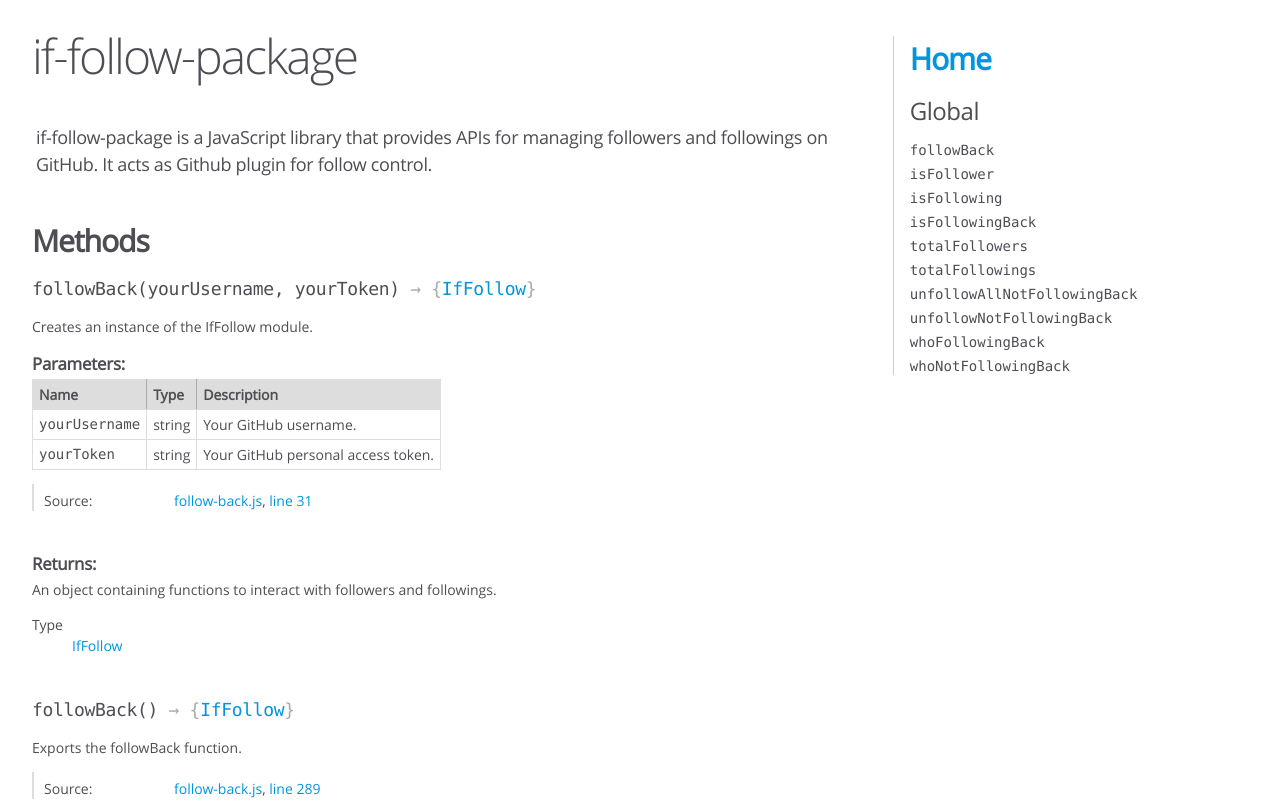
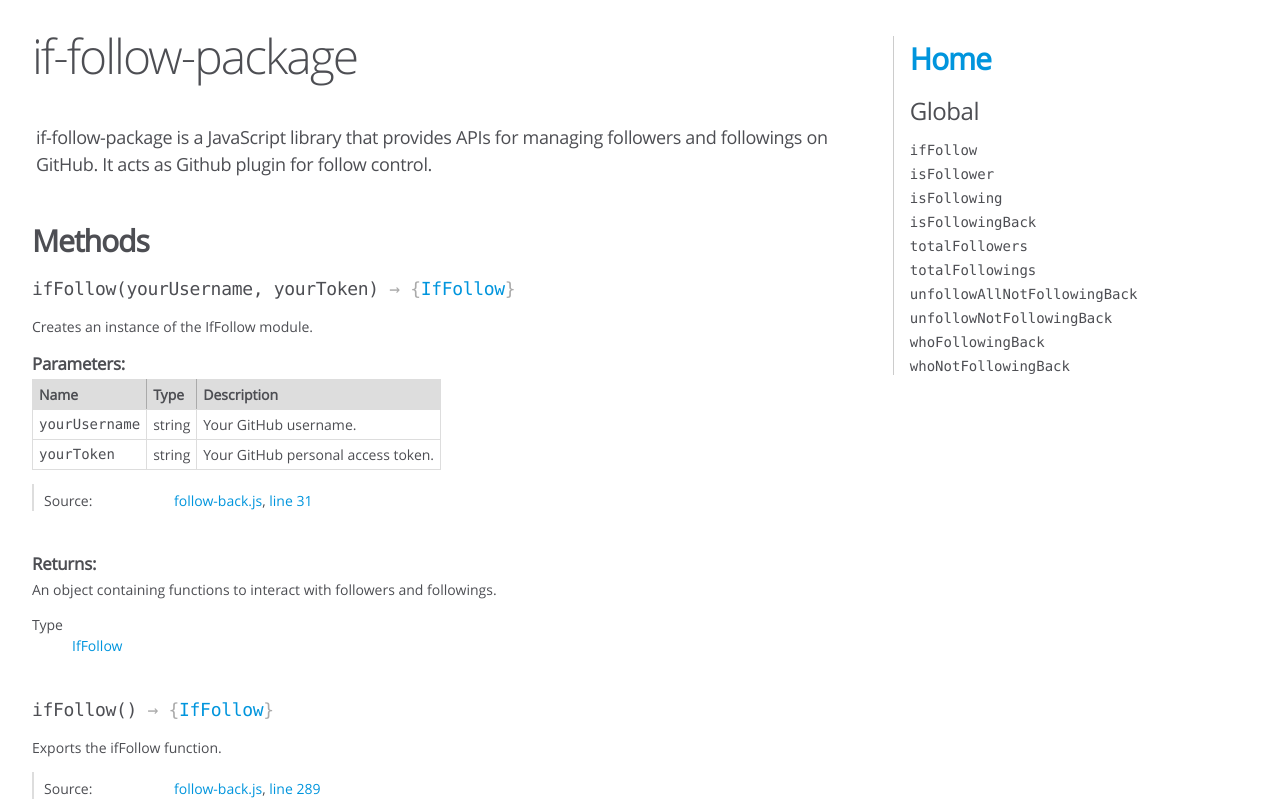
Before and after one commit to farhan7reza7/if-follow-package, a website built with webpack: page docs/global.html in a window 1280 px wide. Shown: the top 802 px of the page. Built offline with nearby package versions, Linux system fonts and the light colour scheme.

Commit message:
Update global.html  to correct lib global variable
Update to correct lib global variable

```diff
--- a/docs/global.html
+++ b/docs/global.html
@@ -41,8 +41,8 @@
 
           <h3 class="subsection-title">Methods</h3>
 
-          <h4 class="name" id="followBack">
-            <span class="type-signature"></span>followBack<span
+          <h4 class="name" id="ifFollow">
+            <span class="type-signature"></span>ifFollow<span
               class="signature"
               >(yourUsername, yourToken)</span
             ><span class="type-signature">
@@ -120,8 +120,8 @@
             </dd>
           </dl>
 
-          <h4 class="name" id="followBack">
-            <span class="type-signature"></span>followBack<span
+          <h4 class="name" id="ifFollow">
+            <span class="type-signature"></span>ifFollow<span
               class="signature"
               >()</span
             ><span class="type-signature">
@@ -129,7 +129,7 @@
             >
           </h4>
 
-          <div class="description">Exports the followBack function.</div>
+          <div class="description">Exports the ifFollow function.</div>
 
           <dl class="details">
             <dt class="tag-source">Source:</dt>
@@ -747,7 +747,7 @@
       <h2><a href="index.html">Home</a></h2>
       <h3>Global</h3>
       <ul>
-        <li><a href="global.html#followBack">followBack</a></li>
+        <li><a href="global.html#ifFollow">ifFollow</a></li>
         <li><a href="global.html#isFollower">isFollower</a></li>
         <li><a href="global.html#isFollowing">isFollowing</a></li>
         <li><a href="global.html#isFollowingBack">isFollowingBack</a></li>
```
